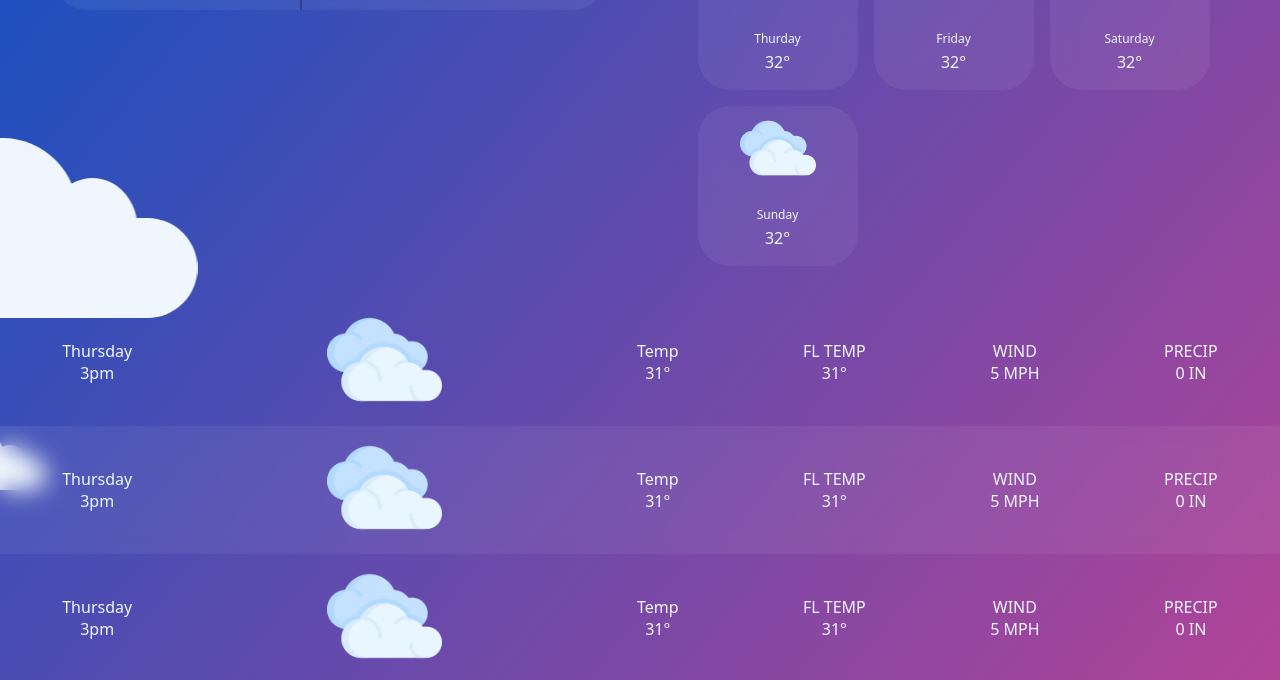
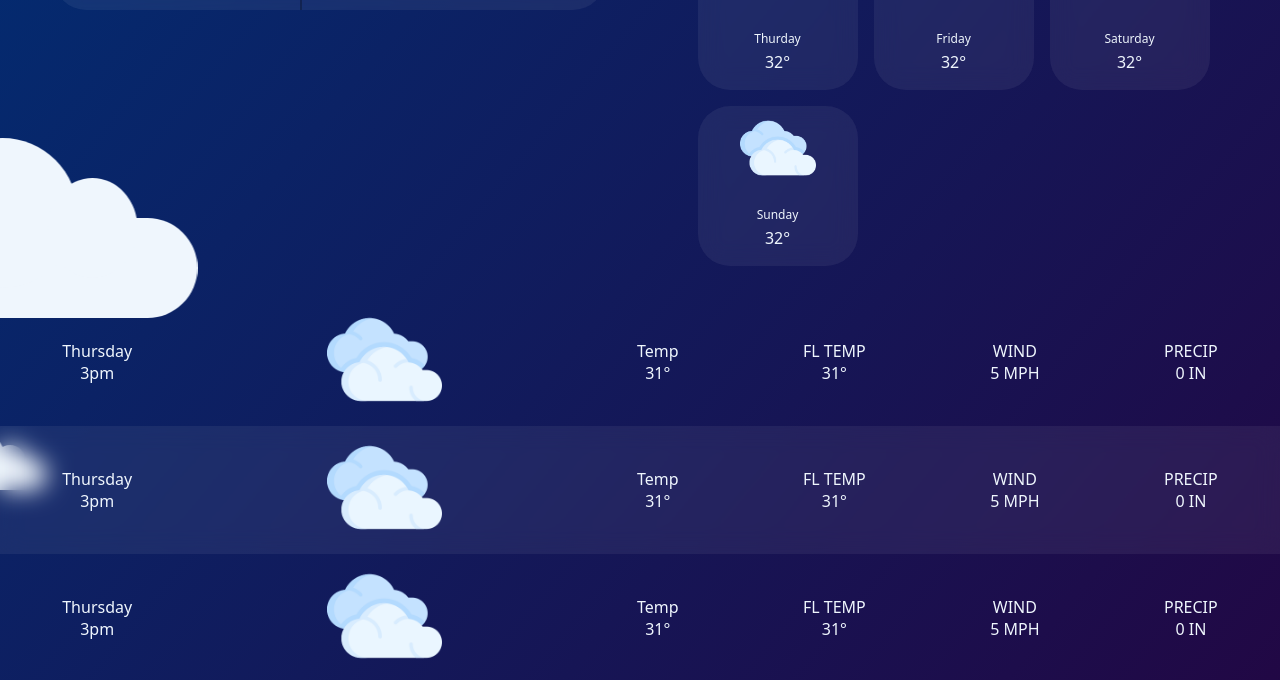
Before and after one commit to AlexNateClark/weatherapp2.0, a website built with Vite: page index.html in a window 1280 px wide. Shown: the part 342-1022 px from the top of the page. Built offline with nearby package versions, Linux system fonts and the light colour scheme; no server answers.

Commit message:
minor changes

```diff
--- a/static/css/style.css
+++ b/static/css/style.css
@@ -20,7 +20,7 @@ body{
   font-family: system-ui;
   background-repeat: no-repeat;
   background-size: cover;
-  background-image: var(--sunset)
+  background-image: var(--nighttime)
 }
 
 /* BACKGROUNDS BASED ON TIME OF DAY  */
```
